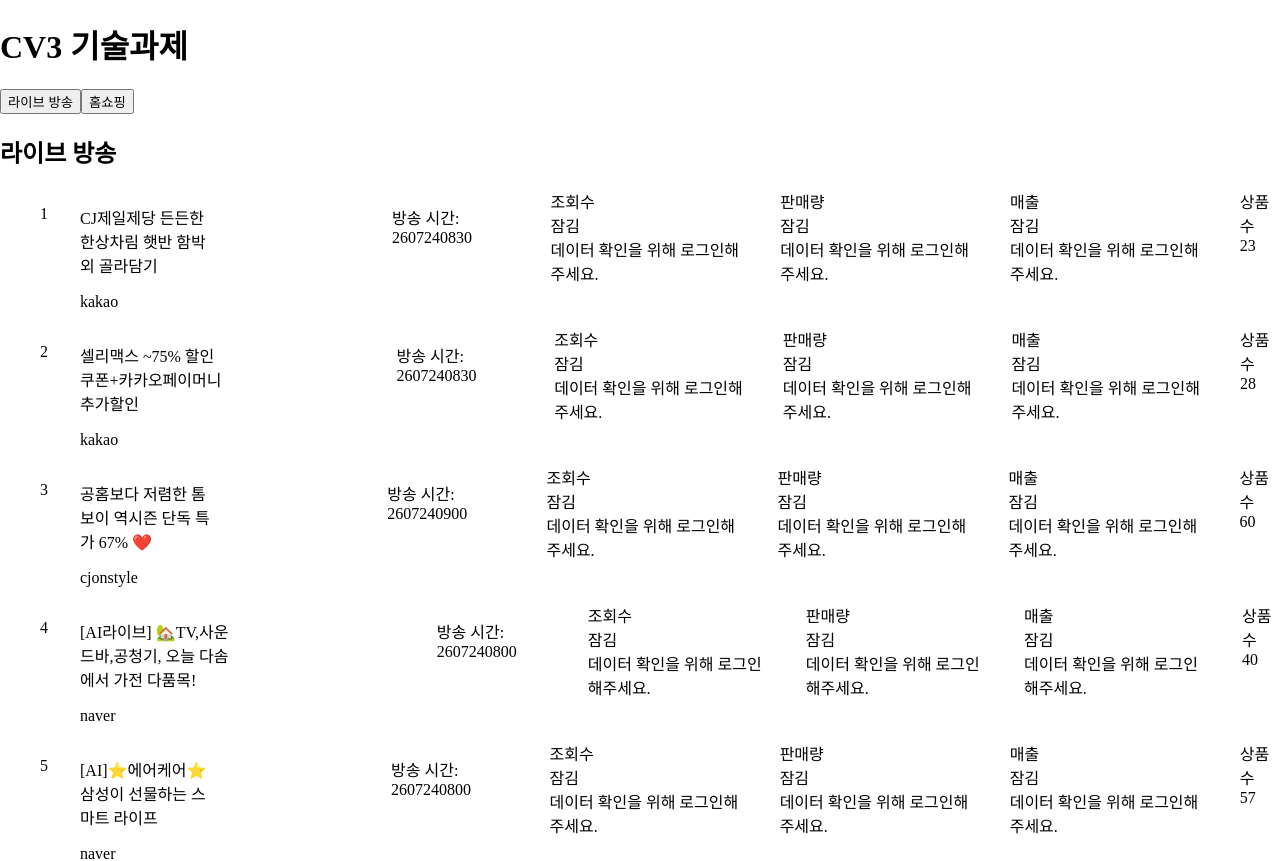
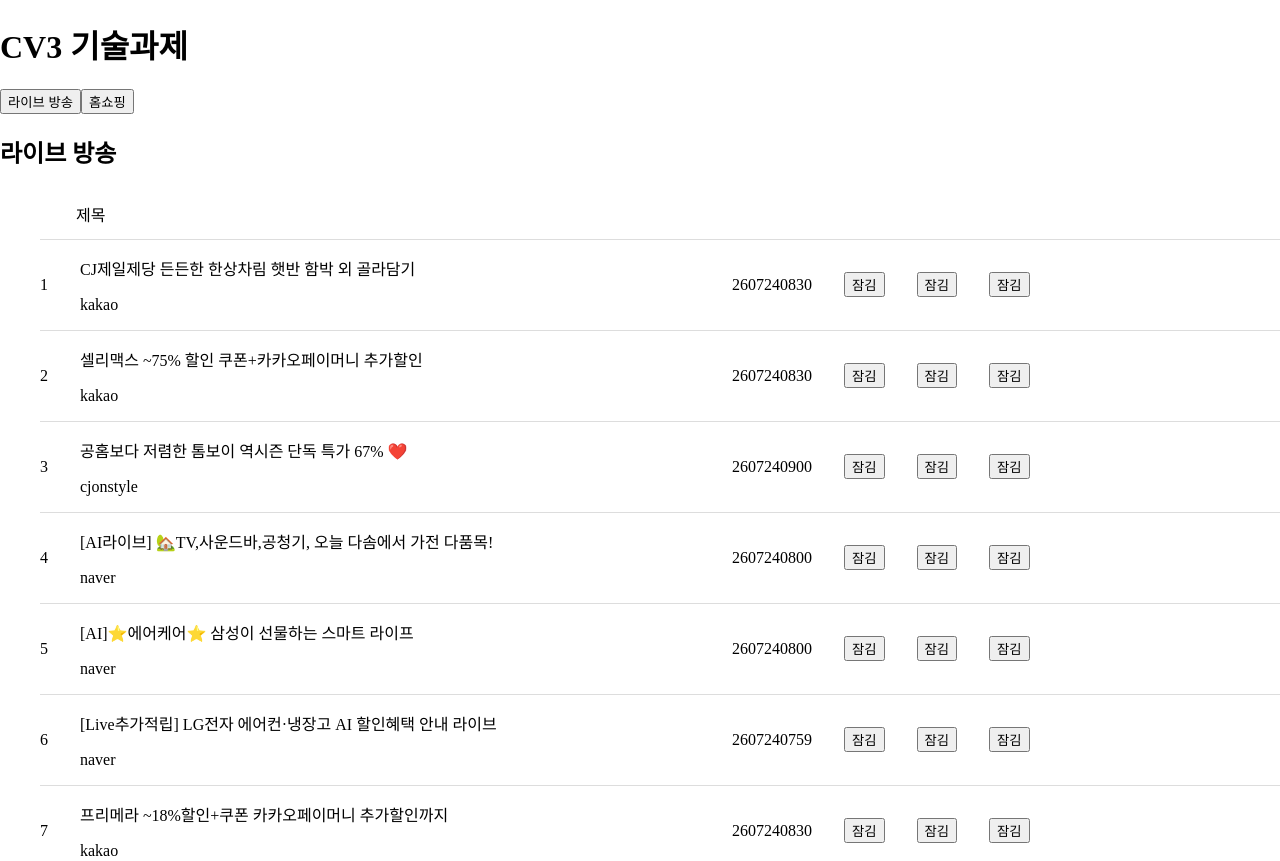
Before and after one commit to LDH9276/cv3-project, a React (Vite) app: page / in a window 1280 px wide. Shown: the top 861 px of the page. Built offline with nearby package versions, Linux system fonts and the light colour scheme.

Commit message:
feat: 잠김 데이터 안내 표시 추가

```diff
--- a/src/App.css
+++ b/src/App.css
@@ -2,13 +2,41 @@
 .data-label{
   li{
     display: flex;
+    align-items: center;
     gap: 2em;
   }
+  li~li{
+    border-top: 1px solid #ddd;
+  }
+}
+
+.title-wrap{
+  display: block;
+  width: 50%;
+  overflow: hidden;
+  text-overflow: ellipsis;
+  white-space: nowrap;
 }
 
 .item-title{
   display: block;
-  width: 50%;
+  width: 100%;
   overflow: hidden;
   text-overflow: ellipsis;
 }
+
+.locked-control{
+  position: relative;
+}
+
+.locked-hint{
+  position: absolute;
+  z-index: 1;
+  top: calc(100% + 0.5rem);
+  left: 0;
+  width: max-content;
+  max-width: 16rem;
+  padding: 0.75rem;
+  border: 1px solid #ddd;
+  background: #fff;
+}
--- a/src/components/ItemList.tsx
+++ b/src/components/ItemList.tsx
@@ -1,3 +1,4 @@
+import { useId, useState } from 'react'
 import type { BroadcastItem, BroadcastType } from '@/types/broadcast'
 
 interface ItemListProps {
@@ -6,22 +7,35 @@ interface ItemListProps {
 }
 
 interface DataValueProps {
-  label: string
   value: string | null
 }
 
-function DataValue({ label, value }: DataValueProps) {
+function DataValue({ value }: DataValueProps) {
+  const [isHintOpen, setIsHintOpen] = useState(false)
+  const hintId = useId()
+
   return (
     <div className='data-value'>
-      <span>{label}</span>
-      {value === null ?
-        <div className='locked-value'>
-          잠김
-          <div className="locked-hint">
-            데이터 확인을 위해 로그인해주세요.
-          </div>
-        </div> :
-        <div>{value}</div>}
+      {value === null ? (
+        <div className='locked-control'>
+          <button
+            aria-controls={hintId}
+            aria-expanded={isHintOpen}
+            className='locked-value'
+            onClick={() => setIsHintOpen((current) => !current)}
+            type='button'
+          >
+            잠김
+          </button>
+          {isHintOpen && (
+            <div aria-live='polite' className='locked-hint' id={hintId}>
+              데이터 확인을 위해 로그인해주세요.
+            </div>
+          )}
+        </div>
+      ) : (
+        <div>{value}</div>
+      )}
     </div>
   )
 }
@@ -32,10 +46,30 @@ function ItemList({ broadcastType, items }: ItemListProps) {
     <section aria-label={broadcastType === 'live' ? '라이브 방송 목록' : '홈쇼핑 목록'}>
       <h2>{broadcastType === 'live' ? '라이브 방송' : '홈쇼핑 방송'}</h2>
 
+
+
       {items.length === 0 ? (
         <p>표시할 방송 데이터가 없습니다.</p>
       ) : (
         <ul className='data-label'>
+          {broadcastType === 'live' ?
+            <li>
+              <p>&nbsp;</p>
+              <div className='title-wrap'>
+                <span>제목</span>
+              </div>
+            </li>
+
+            :
+            <li>
+              <p>&nbsp;</p>
+              <div className='title-wrap'>
+                <span>제목</span>
+              </div>
+            </li>
+          }
+
+
           {items.slice(0, 10).map((item) => (
             <li key={item.id}>
               <p>{item.rank}</p>
@@ -43,11 +77,10 @@ function ItemList({ broadcastType, items }: ItemListProps) {
                 <p className='item-title'>{item.title}</p>
                 <p className='item-platform'>{item.platformName}</p>
               </div>
-              <p>방송 시간: {item.broadcastTime}</p>
-              <DataValue label={item.metricLabel} value={item.metricValue} />
-              <DataValue label='판매량' value={item.sales} />
-              <DataValue label='매출' value={item.revenue} />
-              <DataValue label='상품 수' value={item.productCount} />
+              <p>{item.broadcastTime}</p>
+              <DataValue value={item.metricValue} />
+              <DataValue value={item.sales} />
+              <DataValue value={item.revenue} />
             </li>
           ))}
         </ul>
```
